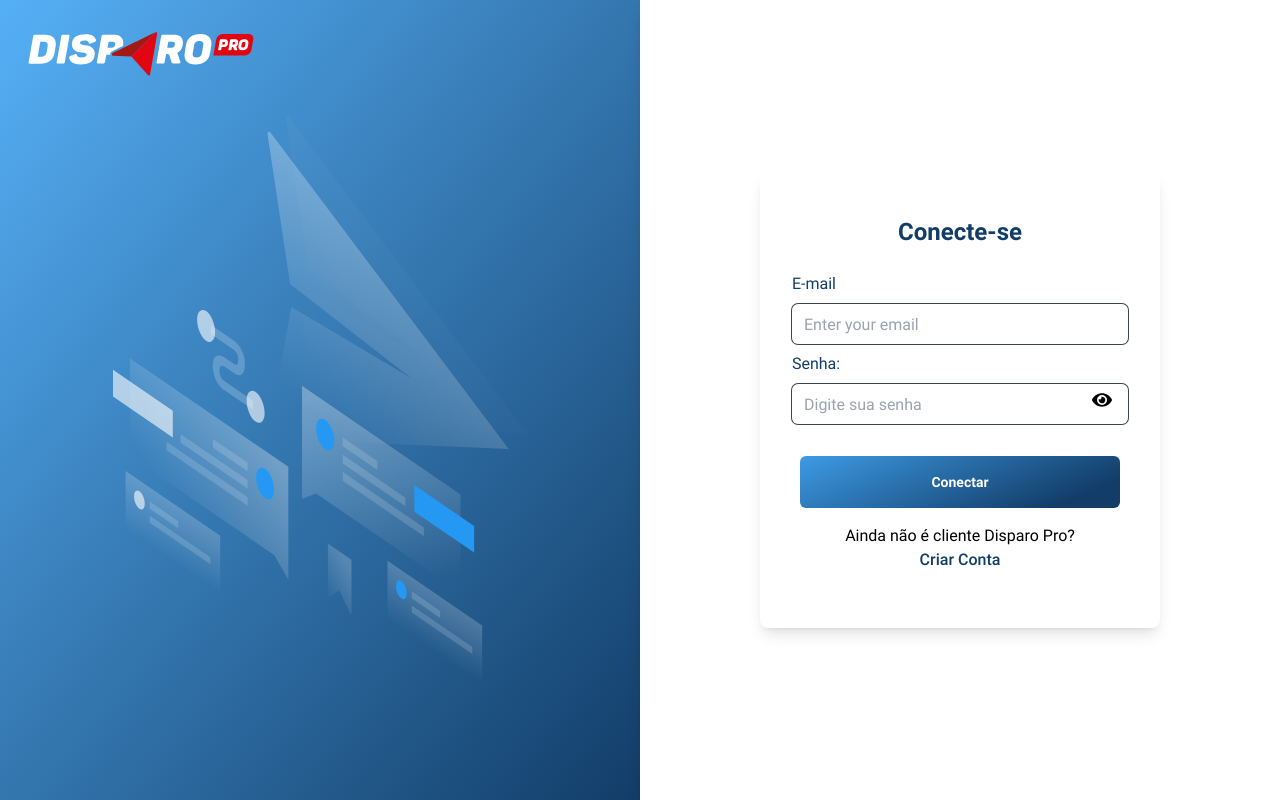
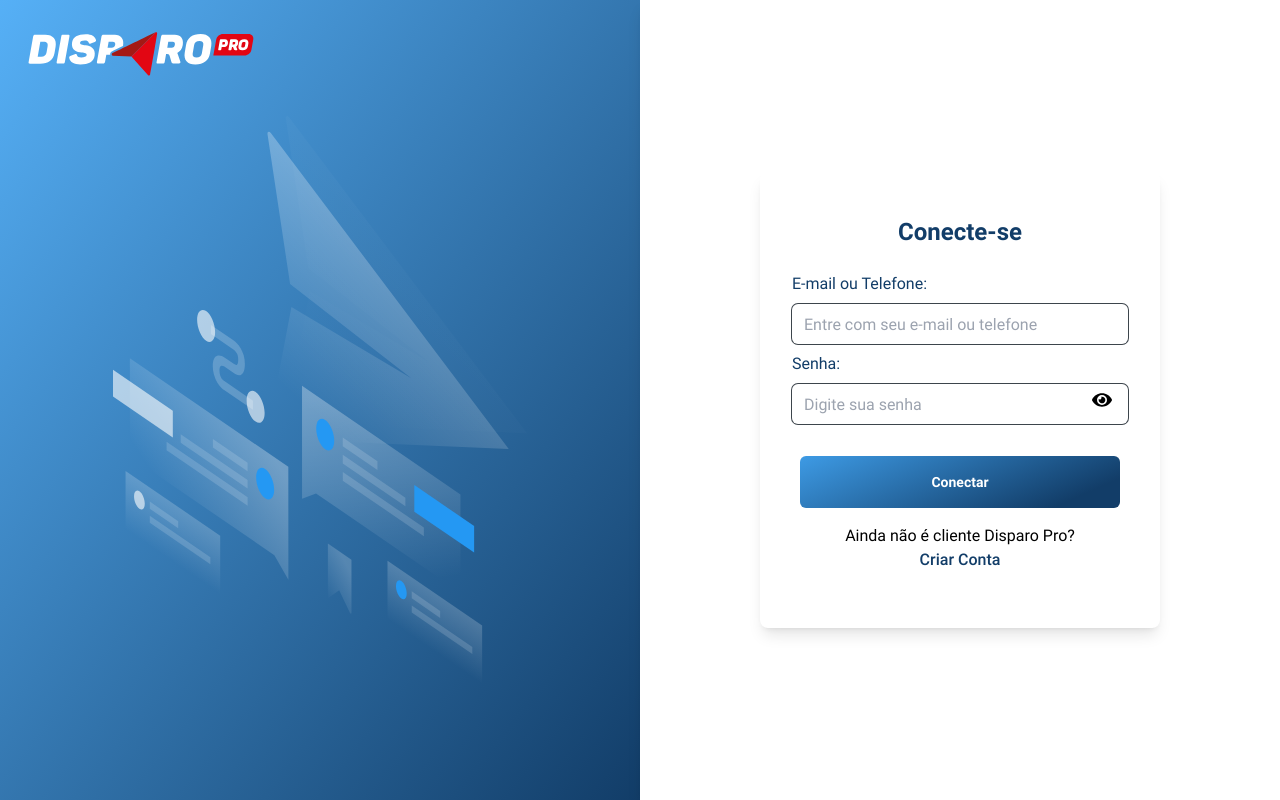
Before and after one commit to renatodaltiba/brasilfone_telecom_challenge, a Next.js app in the folder client/: page /login in a window 1280 px wide. Built offline with nearby package versions, Linux system fonts and the light colour scheme.

Commit message:
refact: Added dynamism to errors

```diff
--- a/client/src/pages/login.tsx
+++ b/client/src/pages/login.tsx
@@ -2,7 +2,7 @@
 import { Button } from 'components/Button'
 import { FormInput } from 'components/FormInput'
 import Link from 'next/link'
-import { useForm } from 'react-hook-form'
+import { FieldError, useForm } from 'react-hook-form'
 import { IoIosWarning } from 'react-icons/io'
 import { LoginSchema } from 'schemas/Login'
 import { Form } from 'templates/Form'
@@ -16,8 +16,6 @@
     resolver: yupResolver(LoginSchema)
   })
 
-  console.log(errors)
-
   const onSubmit = handleSubmit((data) => console.log())
   return (
     <Form>
@@ -28,9 +26,9 @@
         <form onSubmit={onSubmit} className="mt-6 flex w-full flex-col gap-2">
           <FormInput
             name="emailorphone"
-            label="E-mail"
+            label="E-mail ou Telefone:"
             type="text"
-            placeholder="Enter your email"
+            placeholder="Entre com seu e-mail ou telefone"
             errors={errors}
             register={register}
           />
@@ -42,7 +40,7 @@
             errors={errors}
             register={register}
           />
-          {Object.values(errors).map((error: any) => {
+          {Object.values(errors).map((error: FieldError) => {
             return (
               <div className="flex items-center justify-center gap-2 pt-3 text-error">
                 <IoIosWarning className="text-2xl" />
```
